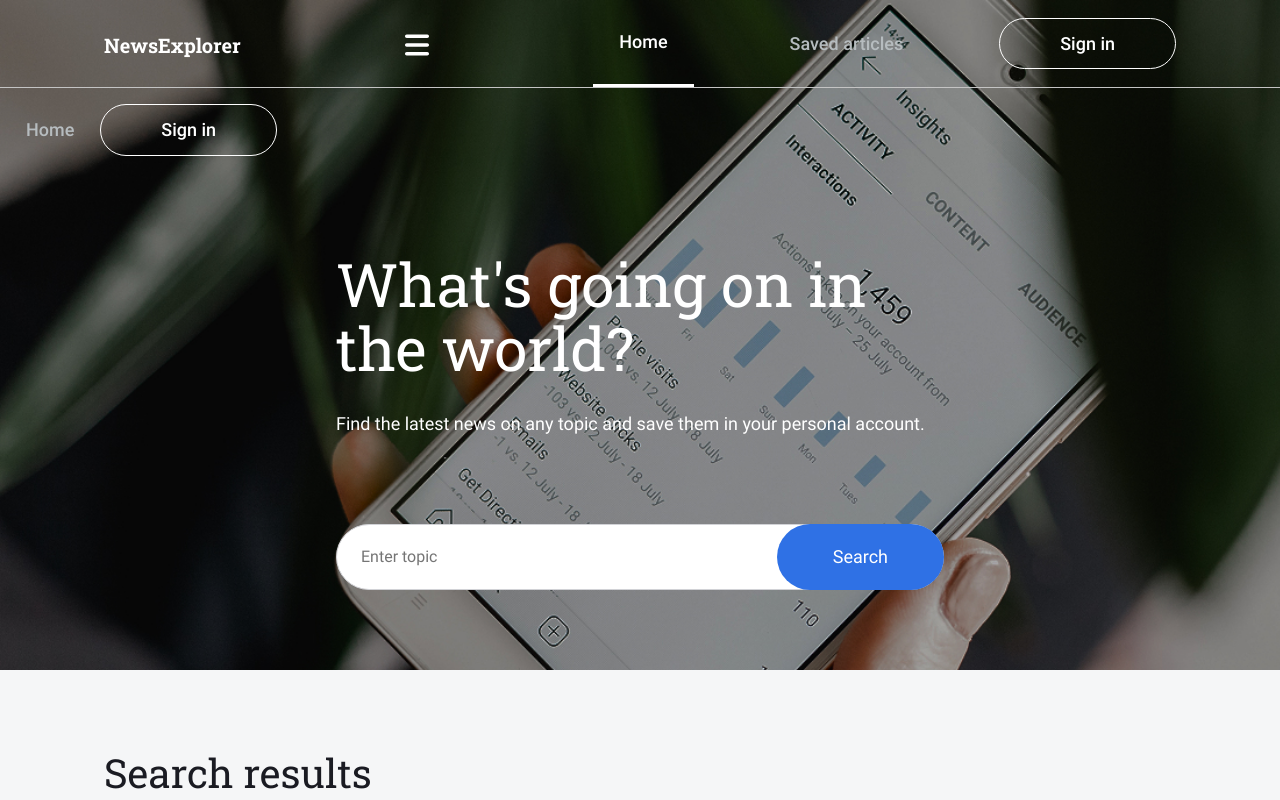
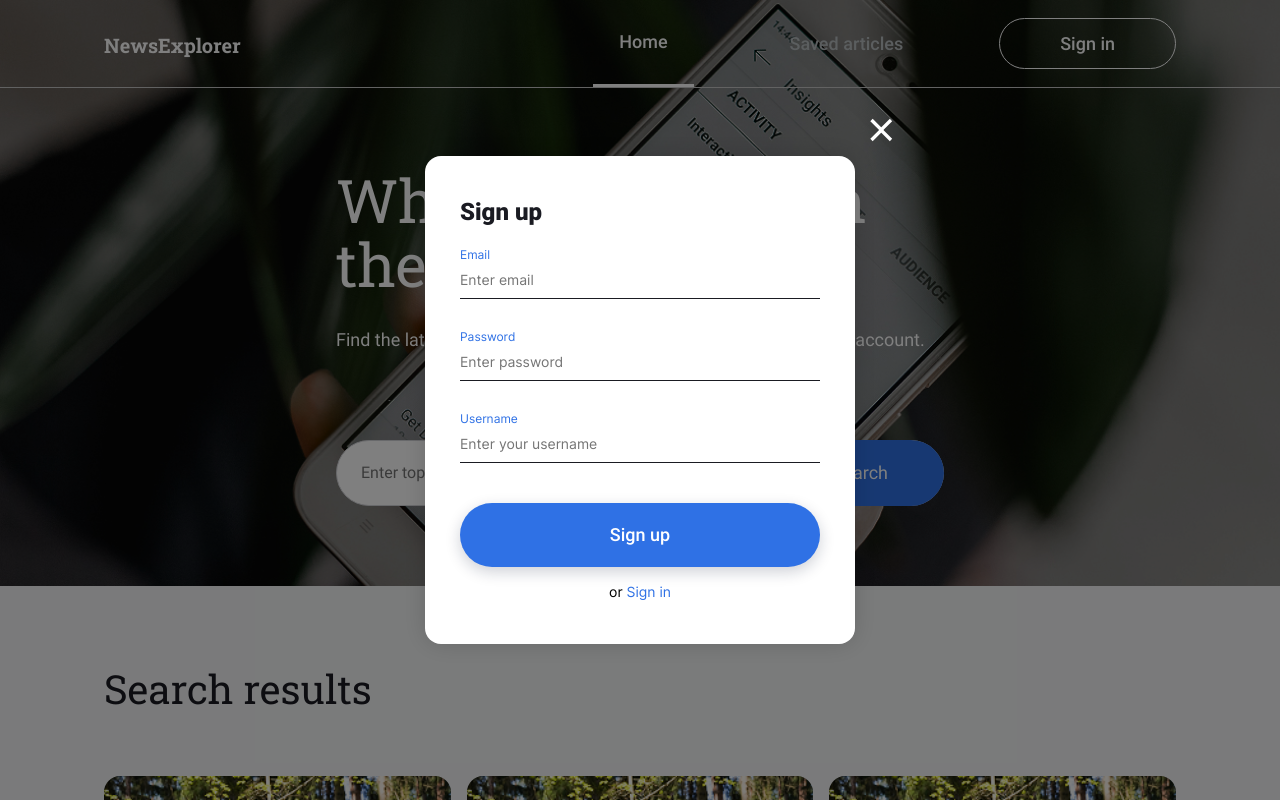
Before and after one commit to Julesdowork/se_project_news, a React (Vite) app: page / in a window 1280 px wide. Both pictures are taken after a click on the button "Sign in". Shown: the top 800 px of the page. Built offline with nearby package versions, Linux system fonts and the light colour scheme.

Commit message:
Open and close registration modal

```diff
--- a/src/components/App/App.jsx
+++ b/src/components/App/App.jsx
@@ -1,4 +1,4 @@
-import { useState } from "react";
+import { useState, useEffect } from "react";
 import { useNavigate, Route, Routes } from "react-router-dom";
 
 import "./App.css";
@@ -11,16 +11,44 @@ import LoginModal from "../LoginModal/LoginModal";
 import RegistrationSuccessModal from "../RegistrationSuccessModal/RegistrationSuccessModal";
 
 function App() {
+  const [activeModal, setActiveModal] = useState("");
+  const [isMobileMenuOpened, setIsMobileMenuOpened] = useState(false);
+
+  const closeActiveModal = () => {
+    setActiveModal("");
+  };
+
+  const handleSignUpButton = () => {
+    setActiveModal("register");
+  };
+
+  const handleSignInButton = () => {
+    setActiveModal("login");
+  };
+
+  const handleMobileMenuButton = () => {
+    setIsMobileMenuOpened(!isMobileMenuOpened);
+  };
+
   return (
     <div className="page">
       <Routes>
-        <Route path="/" element={<Main />} />
+        <Route path="/" element={<Main onSignUpButtonClicked={handleSignUpButton} />} />
         <Route path="/saved-news" element={<SavedNews />} />
       </Routes>
       <Footer />
-      <RegisterModal />
-      <LoginModal />
-      <RegistrationSuccessModal />
+      <RegisterModal
+        onClose={closeActiveModal}
+        isModalOpen={activeModal === "register"}
+      />
+      <LoginModal
+        onClose={closeActiveModal}
+        isModalOpen={activeModal === "login"}
+      />
+      <RegistrationSuccessModal
+        onClose={closeActiveModal}
+        isModalOpen={activeModal === "registration-success"}
+      />
     </div>
   );
 }
--- a/src/components/Header/Header.jsx
+++ b/src/components/Header/Header.jsx
@@ -3,10 +3,10 @@ import "./Header.css";
 import Navigation from "../Navigation/Navigation";
 import SearchForm from "../SearchForm/SearchForm";
 
-function Header() {
+function Header({ onSignUpButtonClicked }) {
   return (
     <header className="header">
-      <Navigation />
+      <Navigation onSignUpButtonClicked={onSignUpButtonClicked} />
       <SearchForm />
     </header>
   );
--- a/src/components/Main/Main.jsx
+++ b/src/components/Main/Main.jsx
@@ -4,10 +4,10 @@ import NewsCardList from "../NewsCardList/NewsCardList";
 import Preloader from "../Preloader/Preloader";
 import About from "../About/About";
 
-function Main() {
+function Main({ onSignUpButtonClicked }) {
   return (
     <div className="page__content">
-      <Header />
+      <Header onSignUpButtonClicked={onSignUpButtonClicked} />
       <main className="main">
         <h2 className="main__heading">Search results</h2>
         <NewsCardList />
--- a/src/components/Modal/Modal.jsx
+++ b/src/components/Modal/Modal.jsx
@@ -1,11 +1,20 @@
+import { useEffect } from "react";
 import "./Modal.css";
 
-function Modal({ name, children }) {
+function Modal({ onClose, isModalOpen, children }) {
+  useEffect(() => {
+    if (!isModalOpen) return;
+  }, [onClose, isModalOpen]);
+
   return (
-    <div className="modal">
+    <div className={`modal ${isModalOpen ? "modal_opened" : ""}`}>
       <div className="modal__content">
         {children}
-        <button type="button" className="modal__close-icon"></button>
+        <button
+          type="button"
+          className="modal__close-icon"
+          onClick={onClose}
+        ></button>
       </div>
     </div>
   );
--- a/src/components/ModalWithForm/ModalWithForm.jsx
+++ b/src/components/ModalWithForm/ModalWithForm.jsx
@@ -1,9 +1,9 @@
 import Modal from "../Modal/Modal";
 import "./ModalWithForm.css";
 
-function ModalWithForm({ name, title, altButtonText, children }) {
+function ModalWithForm({ name, title, altButtonText, onClose, isModalOpen, children }) {
   return (
-    <Modal name={name}>
+    <Modal onClose={onClose} isModalOpen={isModalOpen}>
       <h2 className="modal__form-heading">{title}</h2>
       <form name={name} className="modal__form" noValidate>
         {children}
--- a/src/components/Navigation/Navigation.css
+++ b/src/components/Navigation/Navigation.css
@@ -34,6 +34,7 @@
   width: 24px;
   height: 24px;
   padding: 0;
+  display: none;
 }
 
 .nav__menu-btn-icon {
@@ -109,6 +110,10 @@
     brightness(101%) contrast(86%);
 }
 
+.nav__menu {
+  display: none;
+}
+
 @media screen and (min-width: 600px) and (max-width: 960px) {
   .nav__main {
     padding: 0 40px;
@@ -148,6 +153,10 @@
     line-height: 1.5;
   }
 
+  .nav__menu-btn {
+    display: inline-block;
+  }
+
   .nav__btn-group {
     display: none;
   }
--- a/src/components/Navigation/Navigation.jsx
+++ b/src/components/Navigation/Navigation.jsx
@@ -3,7 +3,11 @@ import "./Navigation.css";
 import menuIcon from "../../assets/bars.svg";
 import closeIcon from "../../assets/close-icon.svg";
 
-function Navigation({ isSavedNews, isMobileMenuOpened }) {
+function Navigation({
+  isSavedNews,
+  isMobileMenuOpened,
+  onSignUpButtonClicked,
+}) {
   return (
     <nav className={`nav ${isSavedNews ? "nav_white-bg" : ""}`}>
       <div className="nav__main">
@@ -40,6 +44,7 @@ function Navigation({ isSavedNews, isMobileMenuOpened }) {
             className={`nav__btn nav__btn_signin ${
               isSavedNews ? "nav_text_black nav_border_black" : ""
             }`}
+            onClick={onSignUpButtonClicked}
           >
             Sign in
           </button>
@@ -60,6 +65,7 @@ function Navigation({ isSavedNews, isMobileMenuOpened }) {
           className={`nav__btn nav__btn_signin ${
             isSavedNews ? "nav_text_black nav_border_black" : ""
           }`}
+          onClick={onSignUpButtonClicked}
         >
           Sign in
         </button>
--- a/src/components/RegisterModal/RegisterModal.jsx
+++ b/src/components/RegisterModal/RegisterModal.jsx
@@ -1,8 +1,14 @@
 import ModalWithForm from "../ModalWithForm/ModalWithForm";
 
-function RegisterModal() {
+function RegisterModal({ onClose, isModalOpen }) {
   return (
-    <ModalWithForm name="register" title="Sign up" altButtonText="Sign in">
+    <ModalWithForm
+      name="register"
+      title="Sign up"
+      altButtonText="Sign in"
+      onClose={onClose}
+      isModalOpen={isModalOpen}
+    >
       <label htmlFor="register-email-input" className="modal__label">
         Email
         <input
```
